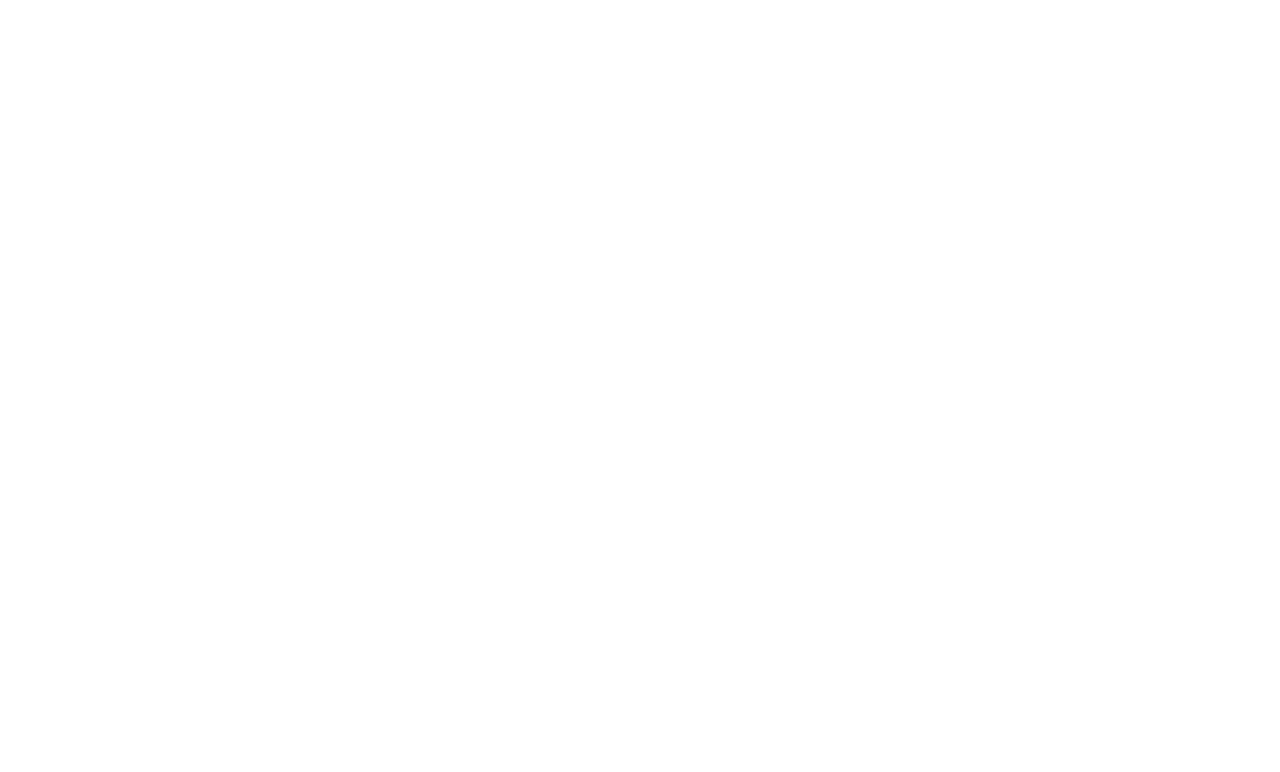
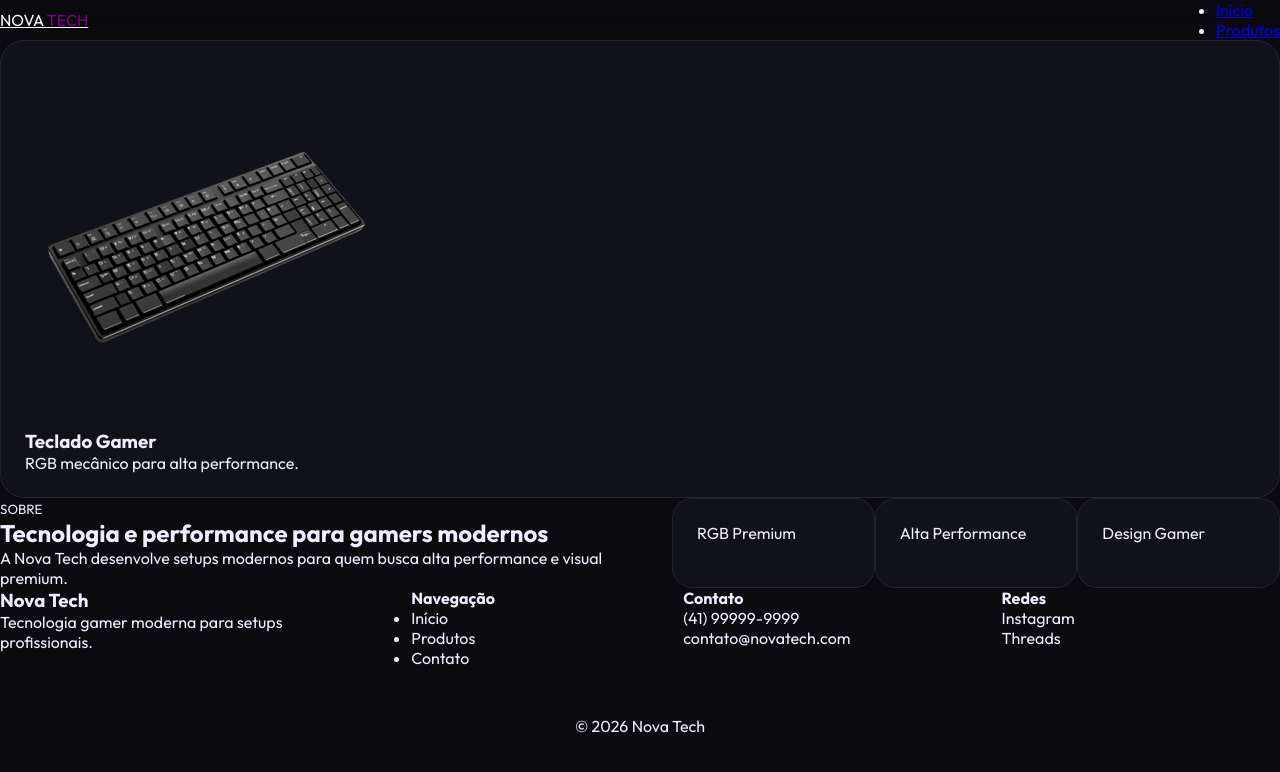
Before and after one commit to laulino/Projeto-de-extens-o-github, a plain HTML site: page index.html in a window 1280 px wide. Drawn offline with Linux system fonts and the light colour scheme.

Commit message:
Estrutura base HTML e CSS

```diff
--- a/index.html
+++ b/index.html
@@ -1,11 +1,73 @@
-<!DOCTYPE html>
+<!doctype html>
 <html lang="pt-BR">
-<head>
-    <meta charset="UTF-8">
-    <meta name="viewport" content="width=device-width, initial-scale=1.0">
-    <title>Nova Tech</title>
-</head>
-<body>
-
-</body>
+    <head>
+        <meta charset="UTF-8" />
+        <meta name="viewport" content="width=device-width, initial-scale=1.0" />
+        <link rel="preconnect" href="https://fonts.googleapis.com" />
+        <link rel="preconnect" href="https://fonts.gstatic.com" crossorigin />
+        <link
+            href="https://fonts.googleapis.com/css2?family=Rajdhani:wght@500;600;700&family=Outfit:wght@300;400;500;600;700&display=swap"
+            rel="stylesheet"
+        />
+        <title>Nova Tech</title>
+        <link rel="stylesheet" href="style.css" />
+    </head>
+    <body>
+        <nav>
+            <a class="logo" href="#"> NOVA <span>TECH</span> </a>
+            <ul class="nav-links">
+                <li><a href="#home">Início</a></li>
+                <li><a href="#produtos">Produtos</a></li>
+            </ul>
+        </nav>
+        <main>
+            <div class="card">
+                <img src="./img/teclado.png" alt="Teclado Gamer" />
+                <h3>Teclado Gamer</h3>
+                <p>RGB mecânico para alta performance.</p>
+            </div>
+            <section class="about">
+                <div class="about-content">
+                    <small>SOBRE</small>
+                    <h2>Tecnologia e performance para gamers modernos</h2>
+                    <p>
+                        A Nova Tech desenvolve setups modernos para quem busca
+                        alta performance e visual premium.
+                    </p>
+                </div>
+                <div class="about-features">
+                    <div class="feature-card">RGB Premium</div>
+                    <div class="feature-card">Alta Performance</div>
+                    <div class="feature-card">Design Gamer</div>
+                </div>
+            </section>
+        </main>
+        <footer>
+            <div class="footer-grid">
+                <div>
+                    <h3>Nova Tech</h3>
+                    <p>Tecnologia gamer moderna para setups profissionais.</p>
+                </div>
+                <div>
+                    <h4>Navegação</h4>
+                    <ul>
+                        <li>Início</li>
+                        <li>Produtos</li>
+                        <li>Contato</li>
+                    </ul>
+                </div>
+                <div>
+                    <h4>Contato</h4>
+                    <p>(41) 99999-9999</p>
+                    <p>contato@novatech.com</p>
+                </div>
+                <div>
+                    <h4>Redes</h4>
+                    <p>Instagram</p>
+                    <p>Threads</p>
+                </div>
+            </div>
+            <div class="footer-bottom">© 2026 Nova Tech</div>
+        </footer>
+    </body>
 </html>
--- a/style.css
+++ b/style.css
@@ -0,0 +1,110 @@
+:root {
+    --bg: #0a0a0f;
+    --purple: #7c3aed;
+    --text: #f0eeff;
+    --font-display: "Rajdhani", sans-serif;
+    --font-body: "Outfit", sans-serif;
+}
+body {
+    background: var(--bg);
+    color: var(--text);
+    font-family: var(--font-body);
+}
+*,
+*::before,
+*::after {
+    box-sizing: border-box;
+    margin: 0;
+    padding: 0;
+}
+.logo {
+    color: white;
+}
+span {
+    color: purple;
+}
+nav {
+    position: sticky;
+    top: 0;
+    display: flex;
+    align-items: center;
+    justify-content: space-between;
+    backdrop-filter: blur(18px);
+}
+.hero {
+    display: grid;
+    grid-template-columns: 1fr 1fr;
+    align-items: center;
+    min-height: 88vh;
+}
+.hero-title em {
+    background: linear-gradient(135deg, #a855f7, #c084fc);
+    -webkit-background-clip: text;
+    -webkit-text-fill-color: transparent;
+}
+.products-grid {
+    display: grid;
+    grid-template-columns: repeat(3, 1fr);
+    gap: 1.5rem;
+}
+.card {
+    background: #11111a;
+    border: 1px solid #232336;
+    border-radius: 24px;
+    padding: 1.5rem;
+}
+.card:hover {
+    transform: translateY(-6px);
+    border-color: var(--purple);
+    box-shadow: 0 20px 40px rgba(124, 58, 237, 0.15);
+}
+.about {
+    display: grid;
+    grid-template-columns: 1fr 1fr;
+    gap: 4rem;
+}
+.about-features {
+    display: grid;
+    grid-template-columns: repeat(3, 1fr);
+}
+.feature-card {
+    padding: 1.5rem;
+    border-radius: 20px;
+    background: #11111a;
+    border: 1px solid #232336;
+}
+.footer-grid {
+    display: grid;
+    grid-template-columns: 1.6fr 1fr 1.2fr 1.2fr;
+    gap: 2.5rem;
+}
+.footer-bottom {
+    text-align: center;
+    margin-top: 3rem;
+}
+.btn {
+    display: inline-flex;
+    align-items: center;
+    gap: 0.5rem;
+    padding: 0.6rem 1.4rem;
+}
+.btn-primary:hover {
+    transform: translateY(-2px);
+    box-shadow: 0 0 32px var(--purple-glow);
+}
+@media (max-width: 960px) {
+    .hero {
+        grid-template-columns: 1fr;
+    }
+    .products-grid {
+        grid-template-columns: 1fr;
+    }
+}
+@media (max-width: 600px) {
+    .nav-links {
+        display: none;
+    }
+    .footer-grid {
+        grid-template-columns: 1fr;
+    }
+}
```
Also changed, not shown: img/teclado.png (added).
